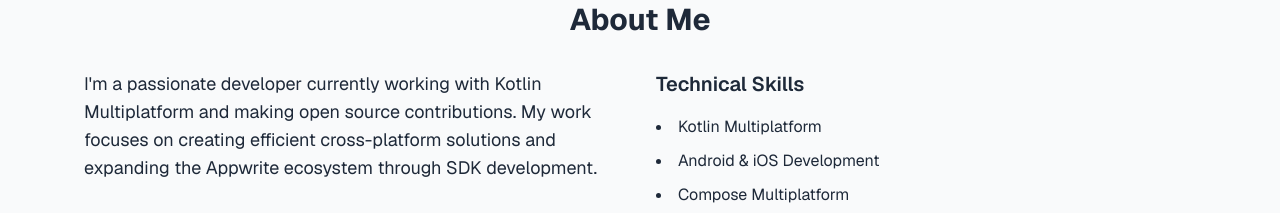
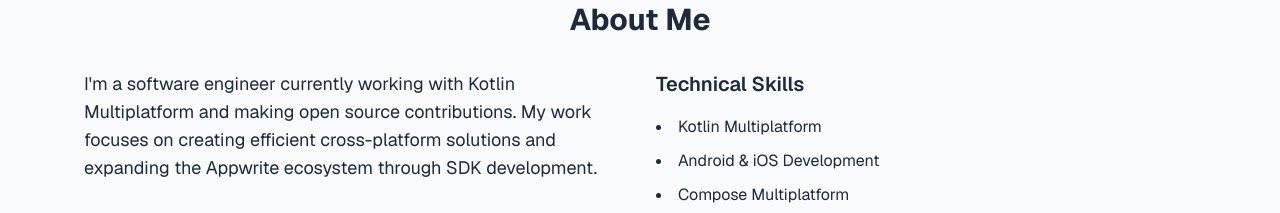
Before and after one commit to camka14/portfolio, a Next.js app: page / in a window 1280 px wide. Shown: the part 587-800 px from the top of the page. Built offline with nearby package versions, Linux system fonts and the light colour scheme.

Commit message:
feat: update personal description in About Me section for clarity

```diff
--- a/app/page.tsx
+++ b/app/page.tsx
@@ -46,7 +46,7 @@ export default function PersonalWebsite() {
           <div className="grid grid-cols-1 md:grid-cols-2 gap-8">
             <div>
               <p className="text-lg mb-6">
-                {`I'm a passionate developer currently working with Kotlin Multiplatform and
+                {`I'm a software engineer currently working with Kotlin Multiplatform and
                 making open source contributions. My work focuses on creating efficient cross-platform
                 solutions and expanding the Appwrite ecosystem through SDK development.`}
               </p>
```
